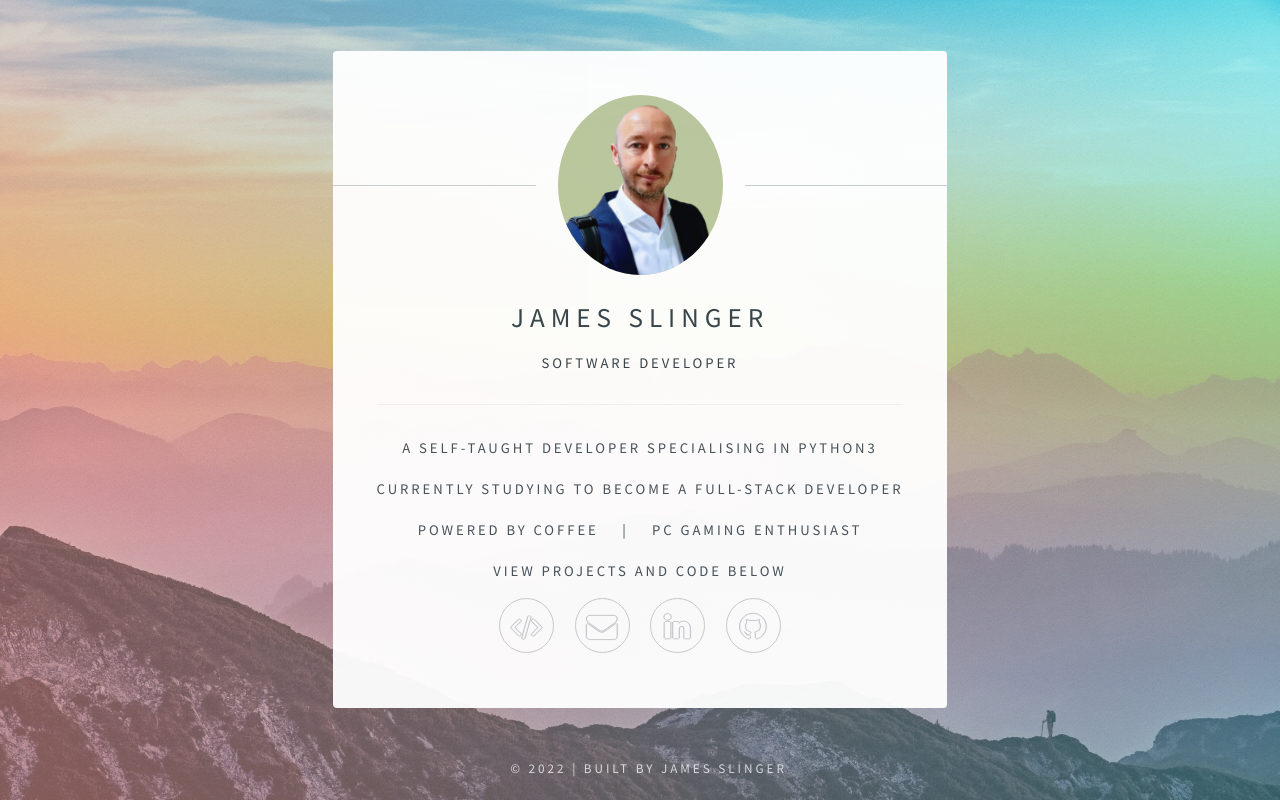
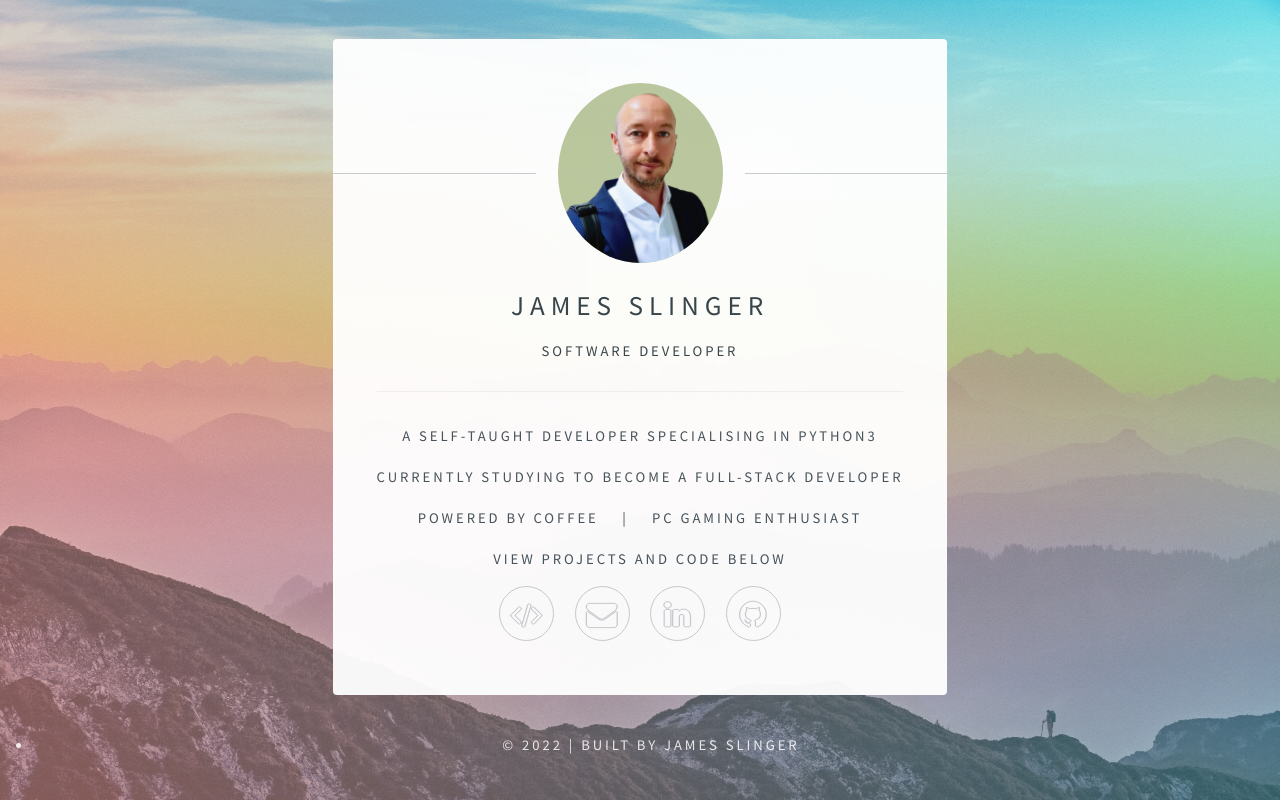
Before and after one commit to jamesslinger/portfolio-v2, a Flask app: page / in a window 1280 px wide. Run offline with Flask 2, Linux system fonts and the light colour scheme; some libraries are stand-ins or nearby versions.

Commit message:
Style tweaks - footer font sizing equalised.

```diff
--- a/static/assets/css/main.css
+++ b/static/assets/css/main.css
@@ -832,19 +832,19 @@ div.desc {
 		align-self: flex-end;
 		width: 100%;
 		padding: 1em 0 0 0;
-		color: rgba(255, 255, 255, 0.75);
+		color: rgba(255, 255, 255, 0.85);
 		cursor: default;
 		text-align: center;
 	}
 
-		#footer .copyright {
+		#footer.copyright {
 			margin: 0;
 			padding: 0;
 			font-size: 0.9em;
 			list-style: none;
 		}
 
-			#footer .copyright li {
+			#footer.copyright li {
 				display: inline-block;
 				margin: 0 0 0 0.45em;
 				padding: 0 0 0 0.85em;
@@ -852,7 +852,7 @@ div.desc {
 				line-height: 1;
 			}
 
-				#footer .copyright li:first-child {
+				#footer.copyright li:first-child {
 					border-left: 0;
 				}
 
--- a/static/assets/css/main_projects.css
+++ b/static/assets/css/main_projects.css
@@ -64,6 +64,8 @@ body {
 .footer {
     color: rgba(255, 255, 255, 0.85);
     padding: 0;
+    font-size: 0.9em;
+    font-weight: 400;
 }
 
 /*Fonts + Headings*/
```
